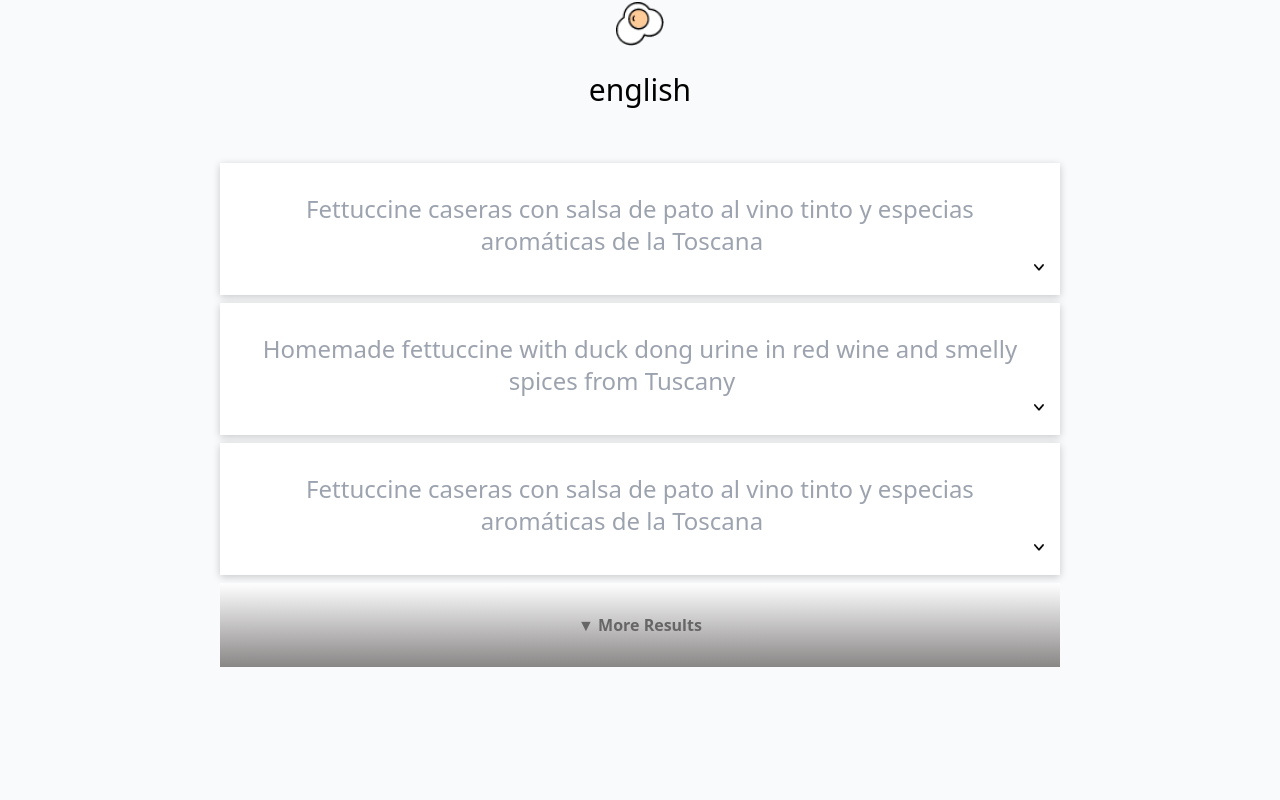
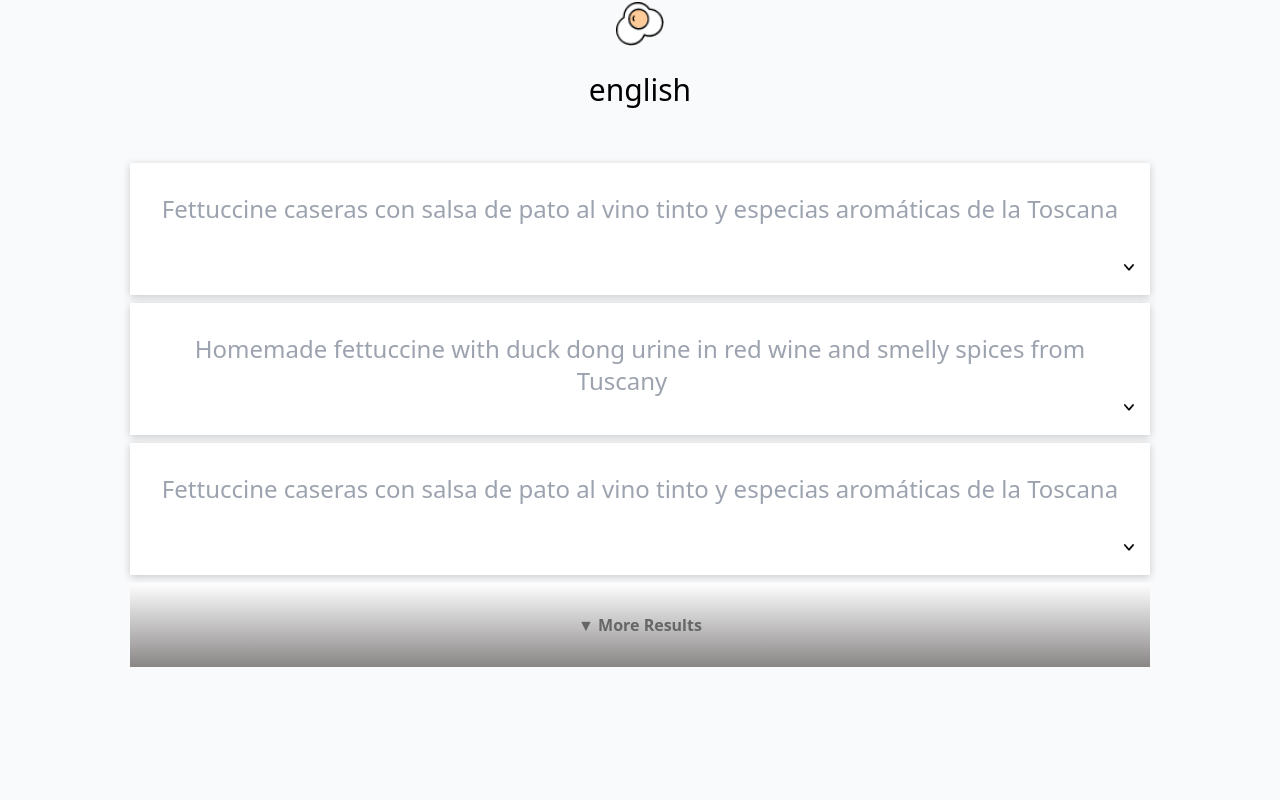
Before and after one commit to iMubashirSyed/Menulance, a Vue app: page / in a window 1280 px wide. Shown: the top 800 px of the page. Built offline with nearby package versions, Linux system fonts and the light colour scheme.

Commit message:
styling fixed

```diff
--- a/src/components/TranslationCard.vue
+++ b/src/components/TranslationCard.vue
@@ -1,5 +1,5 @@
 <template>
-  <div class="card-wrapper relative w-[70%]">
+  <div class="card-wrapper relative w-[85%]" @click="toggleFullCard">
     <!-- Translation Card -->
     <div :class="['translation-card', showFullCard ? 'expanded' : 'collapsed']">
       <!-- Heading with Copy to Clipboard -->
@@ -7,10 +7,13 @@
         <h1
           ref="headingText"
           class="text-2xl font-light"
-          :class="showFullCard ? 'font-semibold' : 'font-normal text-gray-400'"
+          :class="[
+            showFullCard ? 'font-light' : 'font-light text-gray-400',
+            !showFullCard ? 'hover:text-black cursor-pointer' : '',
+          ]"
         >
           <span
-            class="text-gray-400 text-center hover:text-black cursor-pointer"
+            class="text-gray-400 text-center hover:text-black"
             v-html="highlightedHeading"
           ></span>
           <button
@@ -35,10 +38,10 @@
         <!-- Meaning Section -->
         <transition name="fade-page" mode="out-in">
           <div :key="activePage">
-            <h2 class="text-lg font-medium text-gray-400 mb-2">
+            <h2 class="text-lg font-light text-gray-400 mb-2">
               <span class="text-black">{{ currentPage.meaning }}</span> meaning
             </h2>
-            <ul class="text-gray-400 space-y-2 mb-6">
+            <ul class="font-light text-lg text-gray-400 space-y-2">
               <li
                 v-for="(desc, index) in getDescriptions(
                   currentPage.description
@@ -48,13 +51,16 @@
                 {{ index + 1 }}.
                 <span v-if="index === 1">
                   {{ desc.substring(0, desc.length / 2) }}<span>... </span>
+
+                  <!-- Only show the "More" button if it's not clicked yet -->
                   <button
-                    :class="{ 'opacity-0': showMore, 'opacity-100': !showMore }"
+                    v-if="!showMore"
                     @click="toggleMore"
-                    class="text-blue-500 transition-opacity duration-500 ease-in-out"
+                    class="text-blue-500"
                   >
                     More
                   </button>
+
                   <!-- Second half of the description (hidden until "More" is clicked) -->
                   <span
                     :class="{ 'opacity-0': !showMore, 'opacity-100': showMore }"
@@ -62,7 +68,19 @@
                   >
                     {{ desc.substring(desc.length / 2) }}
                   </span>
+
+                  <!-- Extra Message Section that appears after the "More" button -->
+                  <div
+                    :class="{ 'opacity-0': !showMore, 'opacity-100': showMore }"
+                    class="extra-message text-gray-400 font-light mt-2 transition-opacity duration-500 ease-in-out"
+                  >
+                    {{ currentPage.extraMessage }}
+                    <button @click="toggleMore" class="text-blue-500 mt-2">
+                      Less
+                    </button>
+                  </div>
                 </span>
+
                 <span v-else>{{ desc }}</span>
               </li>
             </ul>
@@ -70,11 +88,9 @@
         </transition>
 
         <!-- Extra Message -->
-        <div
-          :class="{ 'opacity-0 ': !showMore, 'opacity-100 ': showMore }"
-          class="extra-message text-gray-400 text-base transition-opacity duration-500 ease-in-out overflow-hidden"
+        <!-- <div
+          class="text-gray-400 transition-opacity duration-500 ease-in-out overflow-hidden"
         >
-          {{ currentPage.extraMessage }}
           <button
             v-if="showMore"
             @click="toggleMore"
@@ -82,7 +98,7 @@
           >
             Less
           </button>
-        </div>
+        </div> -->
 
         <!-- Pagination Dots -->
         <div class="flex justify-center space-x-2 mt-4 cursor-pointer">
@@ -102,7 +118,7 @@
 
       <!-- Full Card Toggle Button -->
       <button
-        @click="toggleFullCard"
+        @click.stop="toggleCollapseCard"
         class="absolute bottom-6 right-4"
         title="Toggle Expand/Collapse"
       >
@@ -206,28 +222,18 @@ export default defineComponent({
       showMore.value = !showMore.value;
     };
 
-    const toggleFullCard = (event: Event) => {
-      const button = event.currentTarget as HTMLElement;
-      const card = button.closest(".translation-card") as HTMLElement;
-      if (!card) return;
+    const toggleFullCard = () => {
+      if (!showFullCard.value) {
+        // Expand the card if it's collapsed
+        showFullCard.value = true;
+      }
+      // No need to do anything if the card is already expanded
+    };
 
-      if (!showFullCard.value) {
-        card.style.height = "auto";
-        card.classList.remove("collapsed");
-        card.classList.add("expanded");
-      } else {
-        const currentHeight = card.offsetHeight;
-        // card.style.height = `${currentHeight}px`;
-        requestAnimationFrame(() => {
-          // card.style.height = '100px';
-        });
-        card.classList.remove("expanded");
-        card.classList.add("collapsed");
-
-        showMore.value = false;
-      }
-
-      showFullCard.value = !showFullCard.value;
+    const toggleCollapseCard = () => {
+      // Collapse the card only when the up arrow is clicked
+      showFullCard.value = false;
+      showMore.value = false; // Reset "show more" section
     };
 
     // Correctly typed methods for lifecycle hooks
@@ -275,6 +281,7 @@ export default defineComponent({
       getDescriptions,
       copyToClipboard,
       headingText,
+      toggleCollapseCard,
     };
   },
 });
--- a/src/components/TranslationCardList.vue
+++ b/src/components/TranslationCardList.vue
@@ -13,7 +13,7 @@
       <!-- "More Results" Section -->
       <div
         v-if="!showAllCards"
-        class="more-results-section cursor-pointer w-[70%]"
+        class="more-results-section cursor-pointer w-[85%]"
         @click="showMoreCards"
       >
         <button class="more-results-btn w-full">▼ More Results</button>
```
